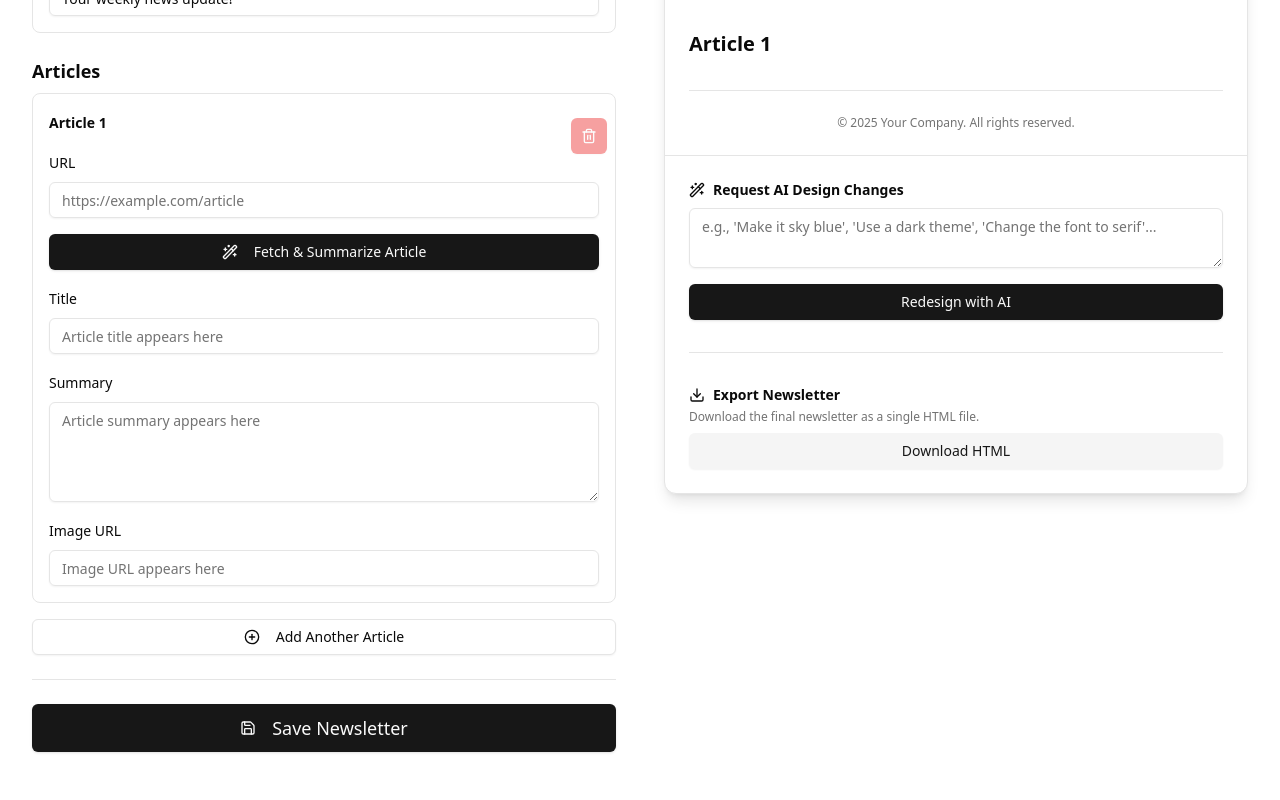
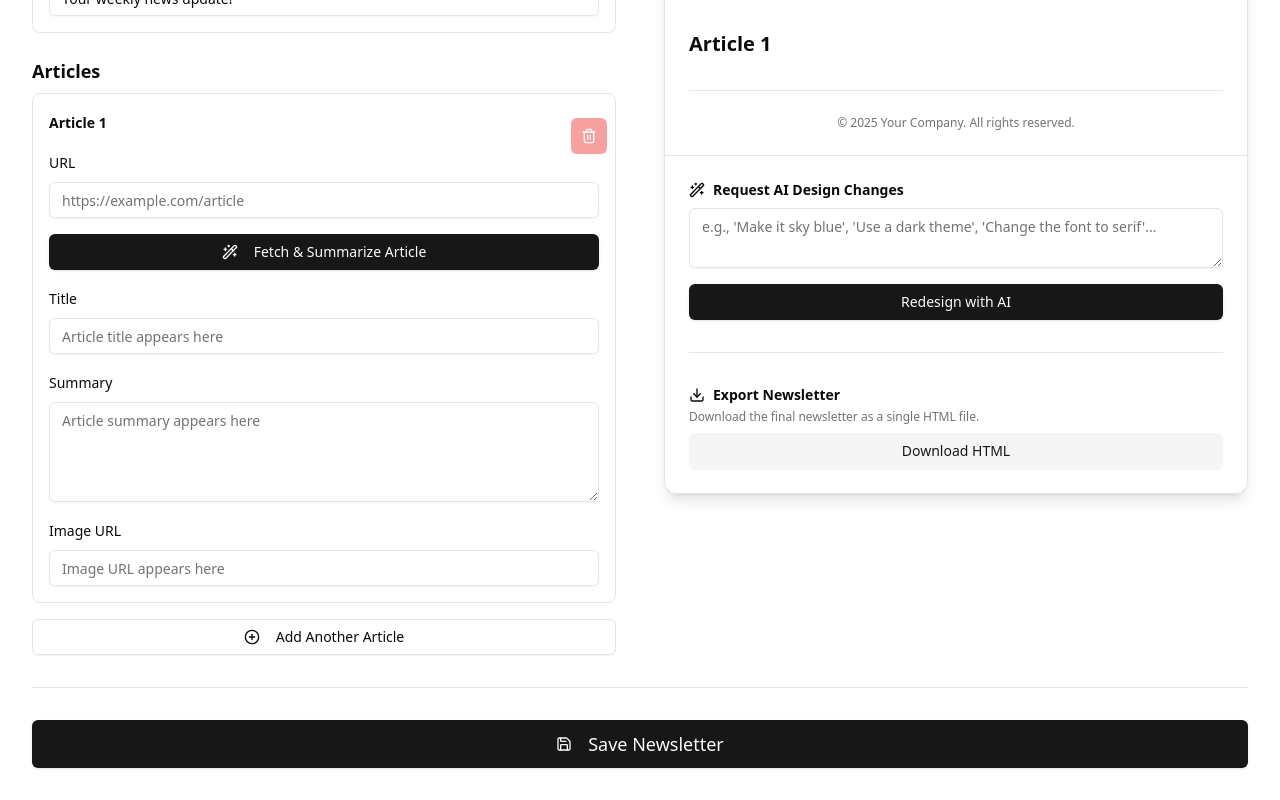
Before and after one commit to leejun-cloud/serene-chameleon-cheer, a Next.js app: page /create in a window 1280 px wide. Shown: the part 289-1089 px from the top of the page. Built offline with nearby package versions, Linux system fonts and the light colour scheme.

Commit message:
[dyad] 저장 버튼 위치 수정 - wrote 2 file(s)

```diff
--- a/src/app/create/page.tsx
+++ b/src/app/create/page.tsx
@@ -7,6 +7,9 @@ import { NewsletterForm, NewsletterFormData } from "@/components/newsletter-form
 import { NewsletterPreview } from "@/components/newsletter-preview";
 import { getNewsletterById, SavedNewsletter } from "@/lib/storage";
 import { Skeleton } from '@/components/ui/skeleton';
+import { Button } from '@/components/ui/button';
+import { Save } from 'lucide-react';
+import { Separator } from '@/components/ui/separator';
 
 function NewsletterCreator() {
   const searchParams = useSearchParams();
@@ -72,6 +75,13 @@ function NewsletterCreator() {
           <NewsletterPreview data={formData} />
         </div>
       </div>
+
+      <Separator className="my-8" />
+
+      <Button type="submit" form="newsletter-form" className="w-full text-lg py-6">
+        <Save className="mr-2 h-5 w-5" />
+        {newsletterId ? 'Update Newsletter' : 'Save Newsletter'}
+      </Button>
     </div>
   );
 }
--- a/src/components/newsletter-form.tsx
+++ b/src/components/newsletter-form.tsx
@@ -3,7 +3,7 @@
 import { zodResolver } from "@hookform/resolvers/zod";
 import { useFieldArray, useForm } from "react-hook-form";
 import { z } from "zod";
-import { PlusCircle, Trash2, Loader2, Wand2, Save } from "lucide-react";
+import { PlusCircle, Trash2, Loader2, Wand2 } from "lucide-react";
 import { Button } from "@/components/ui/button";
 import {
   Form,
@@ -17,7 +17,6 @@ import { Input } from "@/components/ui/input";
 import { Textarea } from "@/components/ui/textarea";
 import { Dispatch, SetStateAction, useState, useEffect } from "react";
 import { toast } from "sonner";
-import { Separator } from "@/components/ui/separator";
 import { saveNewsletter, SavedNewsletter } from "@/lib/storage";
 import { useRouter } from "next/navigation";
 
@@ -125,7 +124,7 @@ export function NewsletterForm({ onFormChange, initialData, newsletterId }: News
 
   return (
     <Form {...form}>
-      <form onSubmit={form.handleSubmit(onSubmit)} className="space-y-6">
+      <form id="newsletter-form" onSubmit={form.handleSubmit(onSubmit)} className="space-y-6">
         <div className="space-y-4 p-4 border rounded-lg">
            <FormField
             control={form.control}
@@ -242,13 +241,6 @@ export function NewsletterForm({ onFormChange, initialData, newsletterId }: News
             <PlusCircle className="mr-2 h-4 w-4" /> Add Another Article
           </Button>
         </div>
-
-        <Separator />
-
-        <Button type="submit" className="w-full text-lg py-6">
-          <Save className="mr-2 h-5 w-5" />
-          {newsletterId ? 'Update Newsletter' : 'Save Newsletter'}
-        </Button>
       </form>
     </Form>
   );
```
